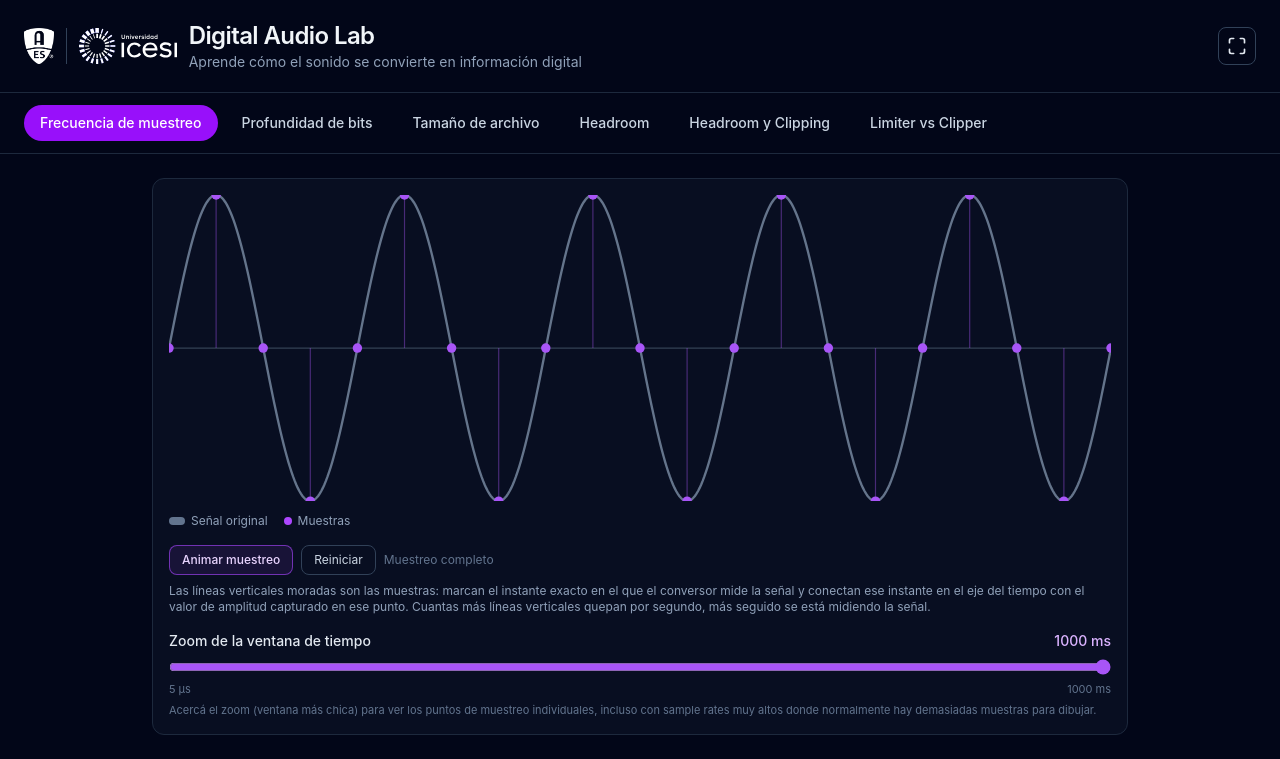
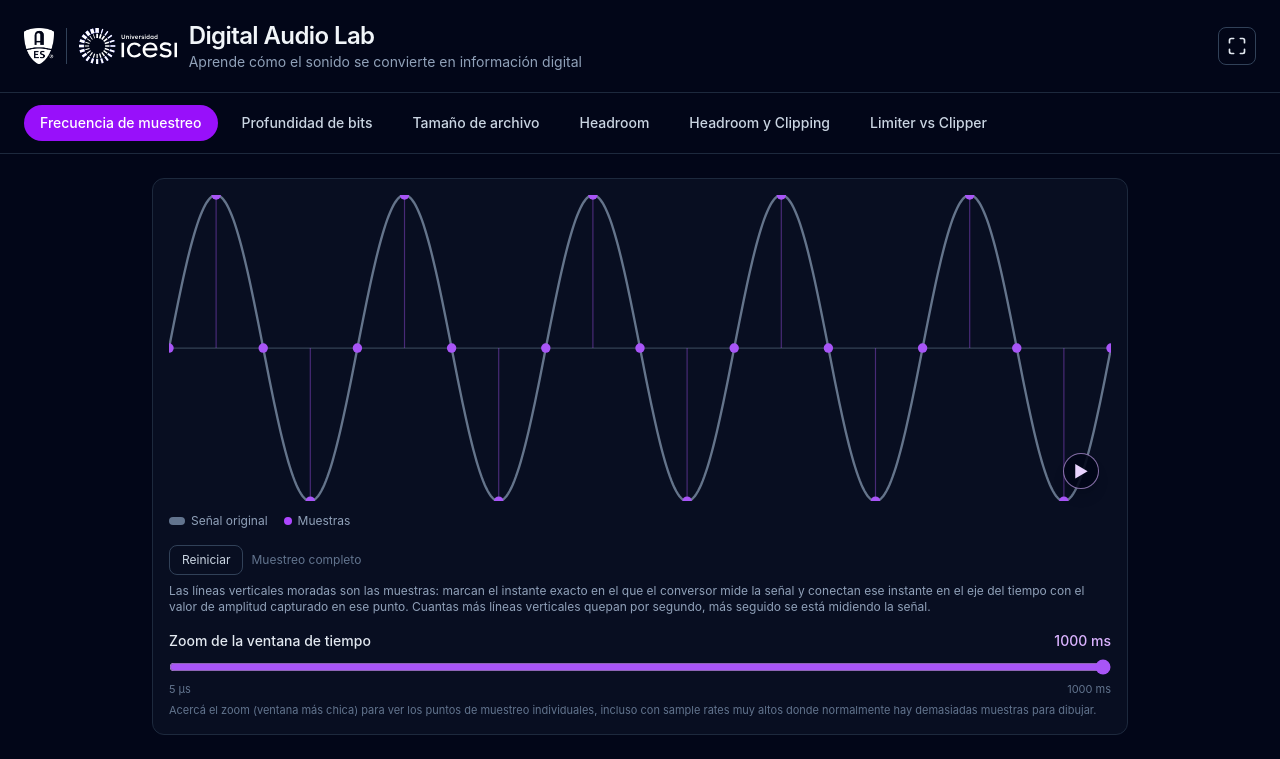
Before and after one commit to afssx/digital-audio-lab, a React (Vite) app: page / in a window 1280 px wide. Shown: the top 759 px of the page. Built offline with nearby package versions, Linux system fonts and the light colour scheme.

Commit message:
Add wave phase parameter to generateAnalogWave function for improved waveform control

```diff
--- a/src/components/SamplingRateDemo.tsx
+++ b/src/components/SamplingRateDemo.tsx
@@ -63,6 +63,7 @@ export default function SamplingRateDemo({ presentationMode }: { presentationMod
   const [presetInfo, setPresetInfo] = useState<string | null>(null)
   const [manualWindowMs, setManualWindowMs] = useState<number | null>(null)
   const [animationProgress, setAnimationProgress] = useState(1)
+  const [wavePhase, setWavePhase] = useState(0)
   const [isAnimating, setIsAnimating] = useState(false)
 
   const nyquist = nyquistFrequency(sampleRate)
@@ -79,8 +80,8 @@ export default function SamplingRateDemo({ presentationMode }: { presentationMod
   )
 
   const analogWave = useMemo(
-    () => generateAnalogWave(signalFrequency, AMPLITUDE, duration),
-    [signalFrequency, duration],
+    () => generateAnalogWave(signalFrequency, AMPLITUDE, duration, 600, wavePhase),
+    [signalFrequency, duration, wavePhase],
   )
   const samples = useMemo(
     () => sampleWave(signalFrequency, AMPLITUDE, sampleRate, duration),
@@ -89,9 +90,9 @@ export default function SamplingRateDemo({ presentationMode }: { presentationMod
   const apparentWave = useMemo(
     () =>
       aliasing && alias !== null
-        ? generateAnalogWave(alias, AMPLITUDE, duration)
+        ? generateAnalogWave(alias, AMPLITUDE, duration, 600, wavePhase)
         : null,
-    [aliasing, alias, duration],
+      [aliasing, alias, duration, wavePhase],
   )
 
   const analogPath = pointsToPath(analogWave, domain, CHART_WIDTH, CHART_HEIGHT)
@@ -107,6 +108,7 @@ export default function SamplingRateDemo({ presentationMode }: { presentationMod
     const animate = (now: number) => {
       const progress = Math.min(1, (now - startedAt) / ANIMATION_DURATION_MS)
       setAnimationProgress(progress)
+      setWavePhase(progress * Math.PI * 4)
       if (progress < 1) {
         frameId = requestAnimationFrame(animate)
       } else {
@@ -120,6 +122,7 @@ export default function SamplingRateDemo({ presentationMode }: { presentationMod
 
   const startAnimation = () => {
     setAnimationProgress(0)
+    setWavePhase(0)
     setIsAnimating(true)
   }
 
@@ -135,6 +138,7 @@ export default function SamplingRateDemo({ presentationMode }: { presentationMod
   return (
     <div className={`grid gap-6 p-6 ${presentationMode ? 'max-w-none' : 'max-w-5xl mx-auto'}`}>
       <div className="rounded-xl border border-slate-800 bg-slate-900/50 p-4">
+        <div className="relative">
           <svg
             viewBox={`0 0 ${CHART_WIDTH} ${CHART_HEIGHT}`}
             className="w-full h-auto"
@@ -173,6 +177,17 @@ export default function SamplingRateDemo({ presentationMode }: { presentationMod
             })}
           </svg>
 
+          <button
+            type="button"
+            onClick={isAnimating ? () => setIsAnimating(false) : startAnimation}
+            aria-label={isAnimating ? 'Pausar animación' : 'Reproducir animación'}
+            title={isAnimating ? 'Pausar animación' : 'Reproducir animación'}
+            className="absolute bottom-3 right-3 flex h-9 w-9 items-center justify-center rounded-full border border-purple-300/60 bg-slate-950/90 text-base text-purple-200 shadow-lg hover:bg-purple-500/20"
+          >
+            {isAnimating ? '❚❚' : '▶'}
+          </button>
+        </div>
+
         {samples.length > MAX_RENDERED_SAMPLES && (
           <p className="mt-2 text-xs text-slate-400">
             Hay {formatNumber(samples.length)} muestras en esta ventana de tiempo: demasiadas para dibujar
@@ -191,16 +206,10 @@ export default function SamplingRateDemo({ presentationMode }: { presentationMod
         <div className="mt-4 flex flex-wrap items-center gap-2">
           <button
             type="button"
-            onClick={isAnimating ? () => setIsAnimating(false) : startAnimation}
-            className="rounded-lg border border-purple-500/60 bg-purple-500/10 px-3 py-1.5 text-xs font-medium text-purple-200 hover:bg-purple-500/20"
-          >
-            {isAnimating ? 'Pausar muestreo' : 'Animar muestreo'}
-          </button>
-          <button
-            type="button"
             onClick={() => {
               setIsAnimating(false)
               setAnimationProgress(0)
+              setWavePhase(0)
             }}
             className="rounded-lg border border-slate-700 px-3 py-1.5 text-xs text-slate-300 hover:border-purple-500"
           >
--- a/src/lib/signal.ts
+++ b/src/lib/signal.ts
@@ -11,11 +11,12 @@ export function generateAnalogWave(
   amplitude: number,
   duration: number,
   resolution = 600,
+  phase = 0,
 ): Point[] {
   const points: Point[] = []
   for (let i = 0; i <= resolution; i++) {
     const t = (i / resolution) * duration
-    points.push({ t, y: amplitude * Math.sin(2 * Math.PI * frequency * t) })
+    points.push({ t, y: amplitude * Math.sin(2 * Math.PI * frequency * t + phase) })
   }
   return points
 }
```
Lines whose indentation alone changed are shown as unchanged.
